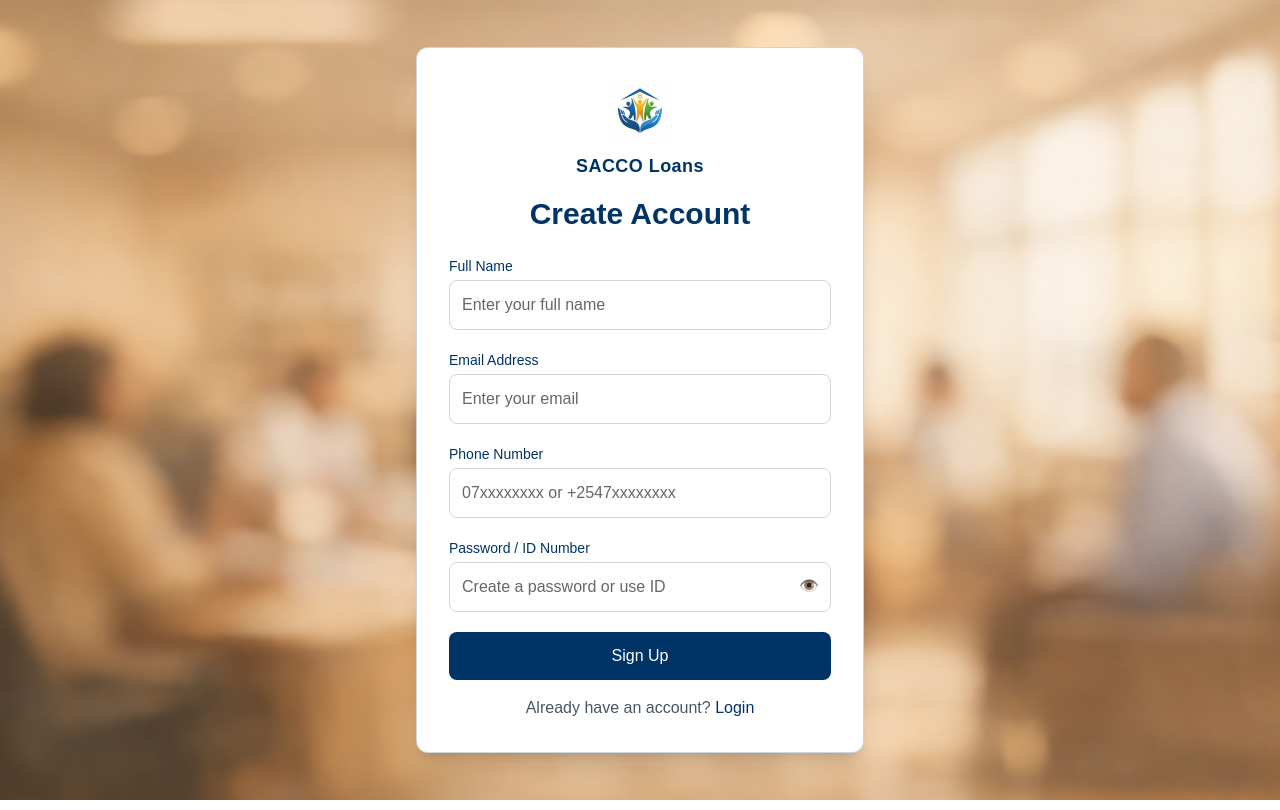
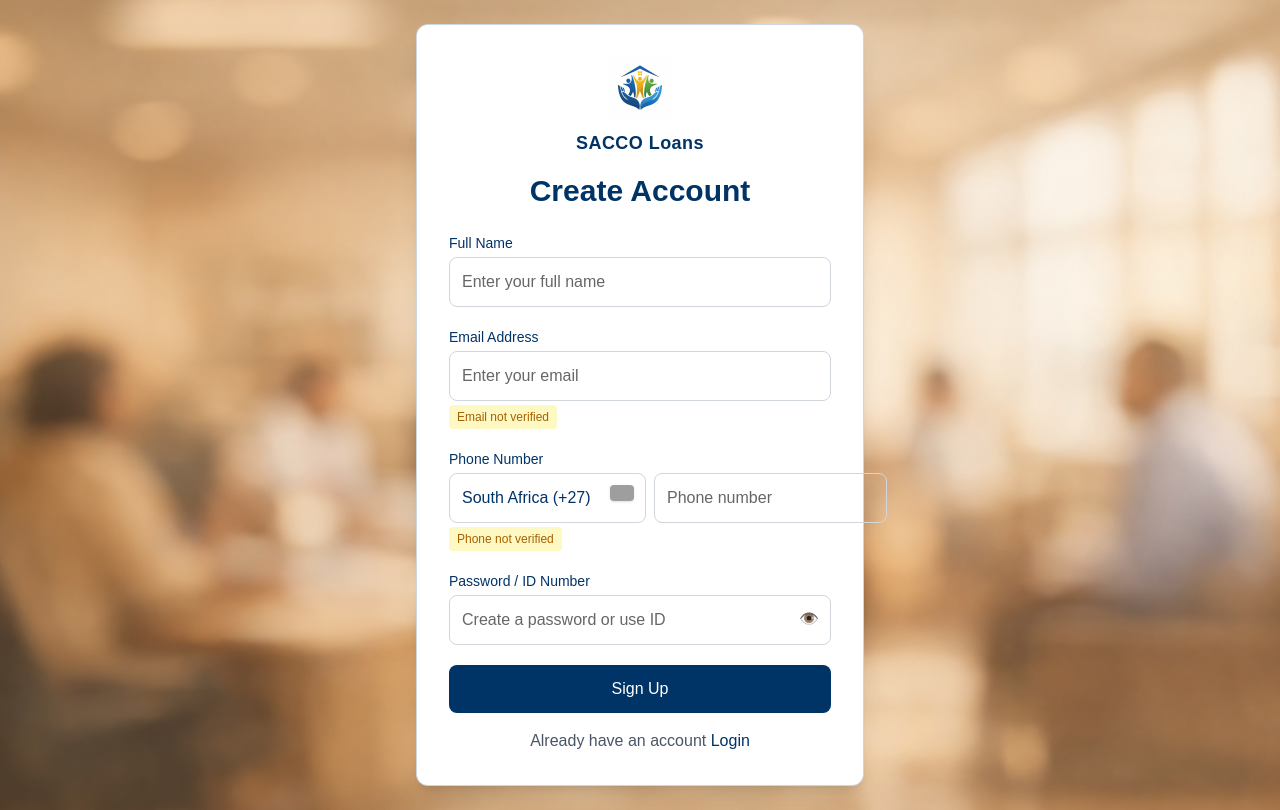
Before and after one commit to TwoOceans64/pride-workflow, a Next.js app: page /signup in a window 1280 px wide. Built offline with nearby package versions, Linux system fonts and the light colour scheme; grey boxes are pictures that could not be loaded.

Commit message:
Update signup page with flags, validation, and SACCO styling

```diff
--- a/app/api/loan-status/route.ts
+++ b/app/api/loan-status/route.ts
@@ -26,7 +26,7 @@ export async function GET(req: Request) {
     // -------------------------------
     const pendingRes = await sheets.spreadsheets.values.get({
       spreadsheetId: SPREADSHEET_ID,
-      range: "Loan Applicants!A2:E",
+      range: "Loan Applicants!A2:F", // ⭐ UPDATED RANGE
     });
 
     const pendingRows = pendingRes.data.values || [];
@@ -39,6 +39,7 @@ export async function GET(req: Request) {
         loan_amount: r[2],
         purpose: r[3],
         timestamp: r[4],
+        reference_number: r[5], // ⭐ NEW
         status: "Pending",
       }));
 
@@ -47,7 +48,7 @@ export async function GET(req: Request) {
     // -------------------------------
     const approvedRes = await sheets.spreadsheets.values.get({
       spreadsheetId: SPREADSHEET_ID,
-      range: "Log Approved!A2:G",
+      range: "Log Approved!A2:H", // ⭐ UPDATED RANGE
     });
 
     const approvedRows = approvedRes.data.values || [];
@@ -62,6 +63,7 @@ export async function GET(req: Request) {
         risk_score: r[4],
         decision: r[5],
         timestamp: r[6],
+        reference_number: r[7], // ⭐ NEW
         status: "Approved",
       }));
 
@@ -70,7 +72,7 @@ export async function GET(req: Request) {
     // -------------------------------
     const declinedRes = await sheets.spreadsheets.values.get({
       spreadsheetId: SPREADSHEET_ID,
-      range: "Log Declined!A2:G",
+      range: "Log Declined!A2:H", // ⭐ UPDATED RANGE
     });
 
     const declinedRows = declinedRes.data.values || [];
@@ -85,6 +87,7 @@ export async function GET(req: Request) {
         risk_score: r[4],
         decision: r[5],
         timestamp: r[6],
+        reference_number: r[7], // ⭐ NEW
         status: "Declined",
       }));
 
@@ -100,7 +103,6 @@ export async function GET(req: Request) {
       if (!uniqueMap.has(key)) {
         uniqueMap.set(key, loan);
       } else {
-        // Replace pending with approved/declined if exists
         const existing = uniqueMap.get(key);
         if (existing.status === "Pending" && loan.status !== "Pending") {
           uniqueMap.set(key, loan);
--- a/app/signup/page.tsx
+++ b/app/signup/page.tsx
@@ -6,17 +6,45 @@ import { useRouter } from "next/navigation";
 export default function SignupPage() {
   const router = useRouter();
 
+  // 🌍 African countries with flags
+  const africanCountries = [
+    { name: "South Africa", code: "+27", flag: "https://flagcdn.com/za.svg" },
+    { name: "Kenya", code: "+254", flag: "https://flagcdn.com/ke.svg" },
+    { name: "Nigeria", code: "+234", flag: "https://flagcdn.com/ng.svg" },
+    { name: "Ghana", code: "+233", flag: "https://flagcdn.com/gh.svg" },
+    { name: "Uganda", code: "+256", flag: "https://flagcdn.com/ug.svg" },
+    { name: "Tanzania", code: "+255", flag: "https://flagcdn.com/tz.svg" },
+    { name: "Botswana", code: "+267", flag: "https://flagcdn.com/bw.svg" },
+    { name: "Namibia", code: "+264", flag: "https://flagcdn.com/na.svg" },
+    { name: "Zimbabwe", code: "+263", flag: "https://flagcdn.com/zw.svg" },
+    { name: "Zambia", code: "+260", flag: "https://flagcdn.com/zm.svg" },
+    { name: "Lesotho", code: "+266", flag: "https://flagcdn.com/ls.svg" },
+    { name: "Eswatini", code: "+268", flag: "https://flagcdn.com/sz.svg" },
+    { name: "Mozambique", code: "+258", flag: "https://flagcdn.com/mz.svg" },
+    { name: "Angola", code: "+244", flag: "https://flagcdn.com/ao.svg" },
+    { name: "Rwanda", code: "+250", flag: "https://flagcdn.com/rw.svg" },
+    { name: "Ethiopia", code: "+251", flag: "https://flagcdn.com/et.svg" },
+    { name: "Sudan", code: "+249", flag: "https://flagcdn.com/sd.svg" },
+    { name: "Egypt", code: "+20", flag: "https://flagcdn.com/eg.svg" },
+  ];
+
+  // Form state
   const [fullName, setFullName] = useState("");
   const [email, setEmail] = useState("");
+
+  const [countryCode, setCountryCode] = useState("+27"); // default SA
   const [phone, setPhone] = useState("");
+
   const [password, setPassword] = useState("");
 
+  // Validation state
   const [emailError, setEmailError] = useState("");
+  const [phoneError, setPhoneError] = useState("");
   const [passwordError, setPasswordError] = useState("");
   const [passwordStrength, setPasswordStrength] = useState("");
+  const [showPassword, setShowPassword] = useState(false);
 
-  const [phoneError, setPhoneError] = useState("");
-  const [showPassword, setShowPassword] = useState(false);
+  const fullPhone = `${countryCode}${phone}`;
 
   // Email validation
   const validateEmail = (value: string) => {
@@ -30,19 +58,13 @@ export default function SignupPage() {
     }
   };
 
-  // Kenyan phone validation
+  // Africa phone validation
   const validatePhone = (value: string) => {
-    setPhone(value);
+    const clean = value.replace(/\D/g, "");
+    setPhone(clean);
 
-    const clean = value.replace(/\s+/g, "");
-
-    const valid =
-      /^07\d{8}$/.test(clean) || // 07xxxxxxxx
-      /^01\d{8}$/.test(clean) || // 01xxxxxxxx
-      /^\+2547\d{8}$/.test(clean); // +2547xxxxxxxx
-
-    if (!valid) {
-      setPhoneError("Enter a valid Kenyan phone number (07..., 01..., or +2547...)");
+    if (clean.length < 7) {
+      setPhoneError("Enter a valid phone number");
     } else {
       setPhoneError("");
     }
@@ -52,7 +74,6 @@ export default function SignupPage() {
   const validatePassword = (value: string) => {
     setPassword(value);
 
-    // If it's all digits → treat as Kenyan ID number
     if (/^\d+$/.test(value)) {
       if (value.length < 7 || value.length > 9) {
         setPasswordError("Kenyan ID number must be 7, 8, or 9 digits");
@@ -64,7 +85,6 @@ export default function SignupPage() {
       return;
     }
 
-    // Otherwise treat as password
     if (value.length < 8) {
       setPasswordError("Password must be at least 8 characters");
       setPasswordStrength("Weak");
@@ -82,13 +102,27 @@ export default function SignupPage() {
     }
   };
 
-  const handleSignup = (e: React.FormEvent<HTMLFormElement>) => {
+  // Submit
+  const handleSignup = async (e: React.FormEvent<HTMLFormElement>) => {
     e.preventDefault();
 
-    if (emailError || passwordError || phoneError) {
+    if (emailError || phoneError || passwordError) {
       alert("Please fix the errors before submitting");
       return;
     }
+
+    const payload = {
+      full_name: fullName,
+      email,
+      phone: fullPhone,
+      password,
+    };
+
+    await fetch("/api/signup", {
+      method: "POST",
+      headers: { "Content-Type": "application/json" },
+      body: JSON.stringify(payload),
+    });
 
     alert("Signup successful! Please log in.");
     router.push("/login");
@@ -139,21 +173,57 @@ export default function SignupPage() {
               onChange={(e) => validateEmail(e.target.value)}
             />
             {emailError && <p className="text-red-600 text-sm mt-1">{emailError}</p>}
+
+            {/* Email verification badge */}
+            <span className="text-xs bg-yellow-100 text-yellow-700 px-2 py-1 rounded mt-1 inline-block">
+              Email not verified
+            </span>
           </div>
 
-          {/* Phone */}
+          {/* 🌍 Africa Phone Number */}
           <div>
             <label className="block text-sm font-medium text-sacco-blue mb-1">Phone Number</label>
+
+            <div className="flex gap-2">
+              {/* Country Code Dropdown with Flag */}
+              <div className="relative">
+                <select
+                  value={countryCode}
+                  onChange={(e) => setCountryCode(e.target.value)}
+                  className="border border-gray-300 rounded-lg p-3 pr-10 bg-white text-sacco-blue appearance-none"
+                >
+                  {africanCountries.map((c) => (
+                    <option key={c.code} value={c.code}>
+                      {c.name} ({c.code})
+                    </option>
+                  ))}
+                </select>
+
+                {/* Flag icon */}
+                <img
+                  src={africanCountries.find((c) => c.code === countryCode)?.flag}
+                  className="w-6 h-4 absolute right-3 top-3 rounded shadow-sm pointer-events-none"
+                />
+              </div>
+
+              {/* Phone Input */}
               <input
-              type="text"
-              placeholder="07xxxxxxxx or +2547xxxxxxxx"
-              className="w-full border border-gray-300 p-3 rounded-lg text-gray-900
+                type="tel"
+                placeholder="Phone number"
+                className="flex-1 border border-gray-300 p-3 rounded-lg text-gray-900
                            focus:border-sacco-blue focus:ring-1 focus:ring-sacco-blue outline-none transition"
                 required
                 value={phone}
                 onChange={(e) => validatePhone(e.target.value)}
               />
+            </div>
+
             {phoneError && <p className="text-red-600 text-sm mt-1">{phoneError}</p>}
+
+            {/* Phone verification badge */}
+            <span className="text-xs bg-yellow-100 text-yellow-700 px-2 py-1 rounded mt-1 inline-block">
+              Phone not verified
+            </span>
           </div>
 
           {/* Password */}
@@ -173,7 +243,6 @@ export default function SignupPage() {
                 onChange={(e) => validatePassword(e.target.value)}
               />
 
-              {/* Eye icon */}
               <span
                 onClick={() => setShowPassword(!showPassword)}
                 className="absolute right-3 top-3 cursor-pointer text-sacco-blue"
@@ -210,7 +279,7 @@ export default function SignupPage() {
         </form>
 
         <p className="text-center text-gray-600 mt-4">
-          Already have an account?{" "}
+          Already have an account{" "}
           <a href="/login" className="text-sacco-blue font-medium hover:underline">
             Login
           </a>
```
Also changed, not shown: app/loan-status/page.tsx (+62 -12 lines), public/sacco-watermark.png (added). Lines whose indentation alone changed are shown as unchanged.
